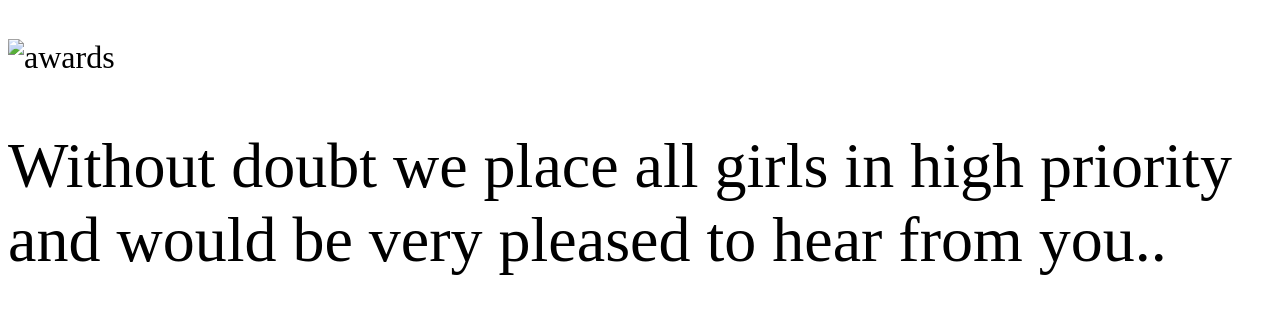
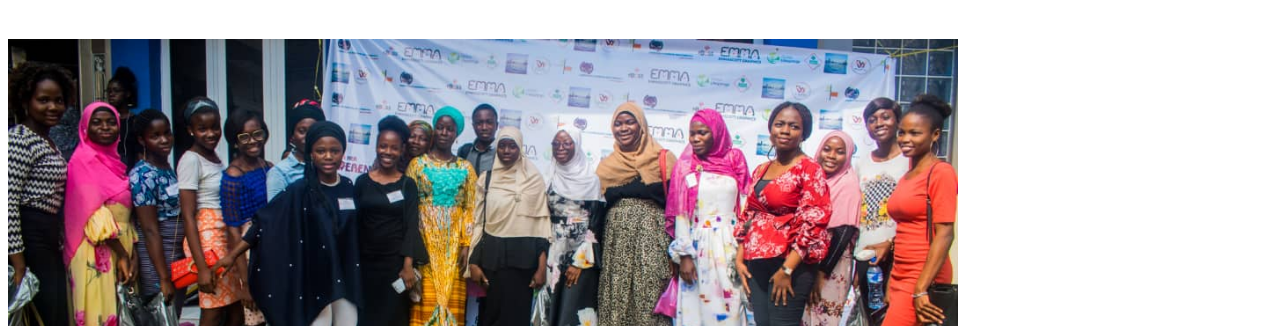
Before and after one commit to doncruzo/-doncruzo-, a plain HTML site: page dojokun.html in a window 1280 px wide. Shown: the part 234-560 px from the top of the page. Drawn offline with Linux system fonts and the light colour scheme.

Commit message:
Update dojokun.html

```diff
--- a/dojokun.html
+++ b/dojokun.html
@@ -2,7 +2,7 @@
 <html>
     <P><a href="index.html"><button>HOME</button></a></P>
     <h1>OUR CONTACT</h1>
-    <img src="coco.jpg"alt="awards"width=950height=400>
+    <img src="KATA.jpg"alt="awards"width=950height=400>
     <h2>Without doubt we place all girls in high priority and would be very pleased to hear from you.. </h2>
         <h1>Our Contact</h1>
         <body><div><li>Phone-Number:08130988301</li></div>
```
